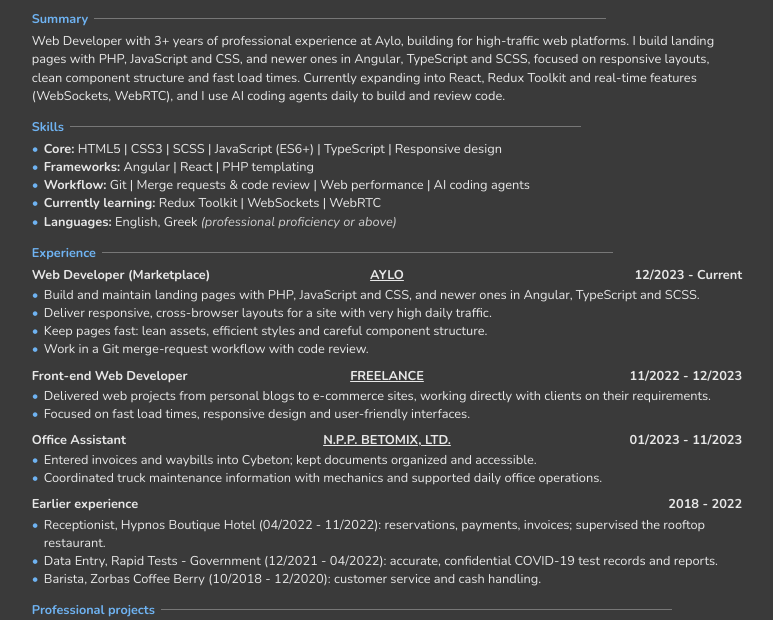
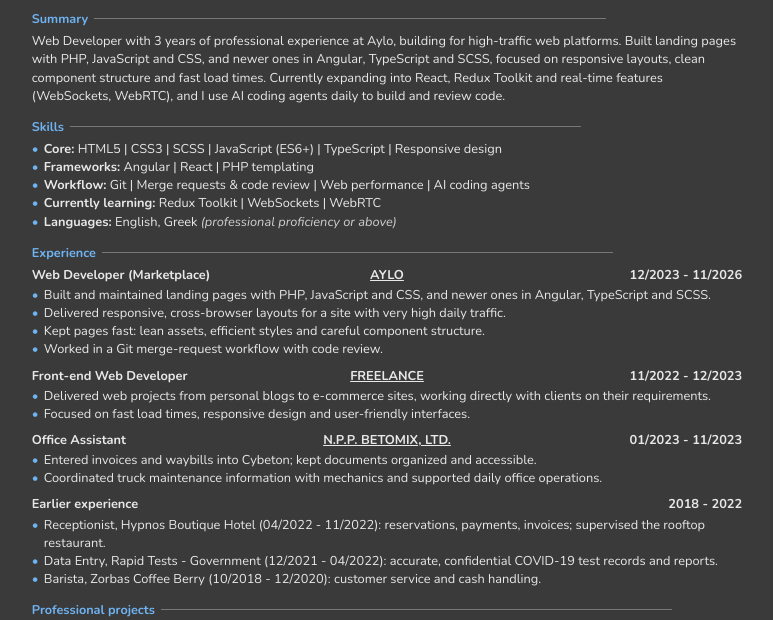
Before and after one commit to TbagHop/portfolio, a plain HTML site: page cv-source/cv.html in a window 1280 px wide. Shown: the part 98-718 px from the top of the page, without its empty margins (21-794 px from the left). Drawn offline with nearby package versions, Linux system fonts and the light colour scheme.

Commit message:
Adds changes

```diff
--- a/cv-source/cv.html
+++ b/cv-source/cv.html
@@ -49,7 +49,7 @@
   </p>
 
   <h2>Summary</h2>
-  <p>Web Developer with 3+ years of professional experience at Aylo, building for high-traffic web platforms. I build landing pages with PHP, JavaScript and CSS, and newer ones in Angular, TypeScript and SCSS, focused on responsive layouts, clean component structure and fast load times. Currently expanding into React, Redux Toolkit and real-time features (WebSockets, WebRTC), and I use AI coding agents daily to build and review code.</p>
+  <p>Web Developer with 3 years of professional experience at Aylo, building for high-traffic web platforms. Built landing pages with PHP, JavaScript and CSS, and newer ones in Angular, TypeScript and SCSS, focused on responsive layouts, clean component structure and fast load times. Currently expanding into React, Redux Toolkit and real-time features (WebSockets, WebRTC), and I use AI coding agents daily to build and review code.</p>
 
   <h2>Skills</h2>
   <ul>
@@ -62,12 +62,12 @@
 
   <h2>Experience</h2>
   <div class="job">
-    <div class="job-head"><span>Web Developer (Marketplace)</span><span class="org">Aylo</span><span class="date">12/2023 - Current</span></div>
+    <div class="job-head"><span>Web Developer (Marketplace)</span><span class="org">Aylo</span><span class="date">12/2023 - 11/2026</span></div>
     <ul>
-      <li>Build and maintain landing pages with PHP, JavaScript and CSS, and newer ones in Angular, TypeScript and SCSS.</li>
-      <li>Deliver responsive, cross-browser layouts for a site with very high daily traffic.</li>
-      <li>Keep pages fast: lean assets, efficient styles and careful component structure.</li>
-      <li>Work in a Git merge-request workflow with code review.</li>
+      <li>Built and maintained landing pages with PHP, JavaScript and CSS, and newer ones in Angular, TypeScript and SCSS.</li>
+      <li>Delivered responsive, cross-browser layouts for a site with very high daily traffic.</li>
+      <li>Kept pages fast: lean assets, efficient styles and careful component structure.</li>
+      <li>Worked in a Git merge-request workflow with code review.</li>
     </ul>
   </div>
   <div class="job">
```
Also changed, not shown: index.html (+8 -8 lines), 1 other file.
